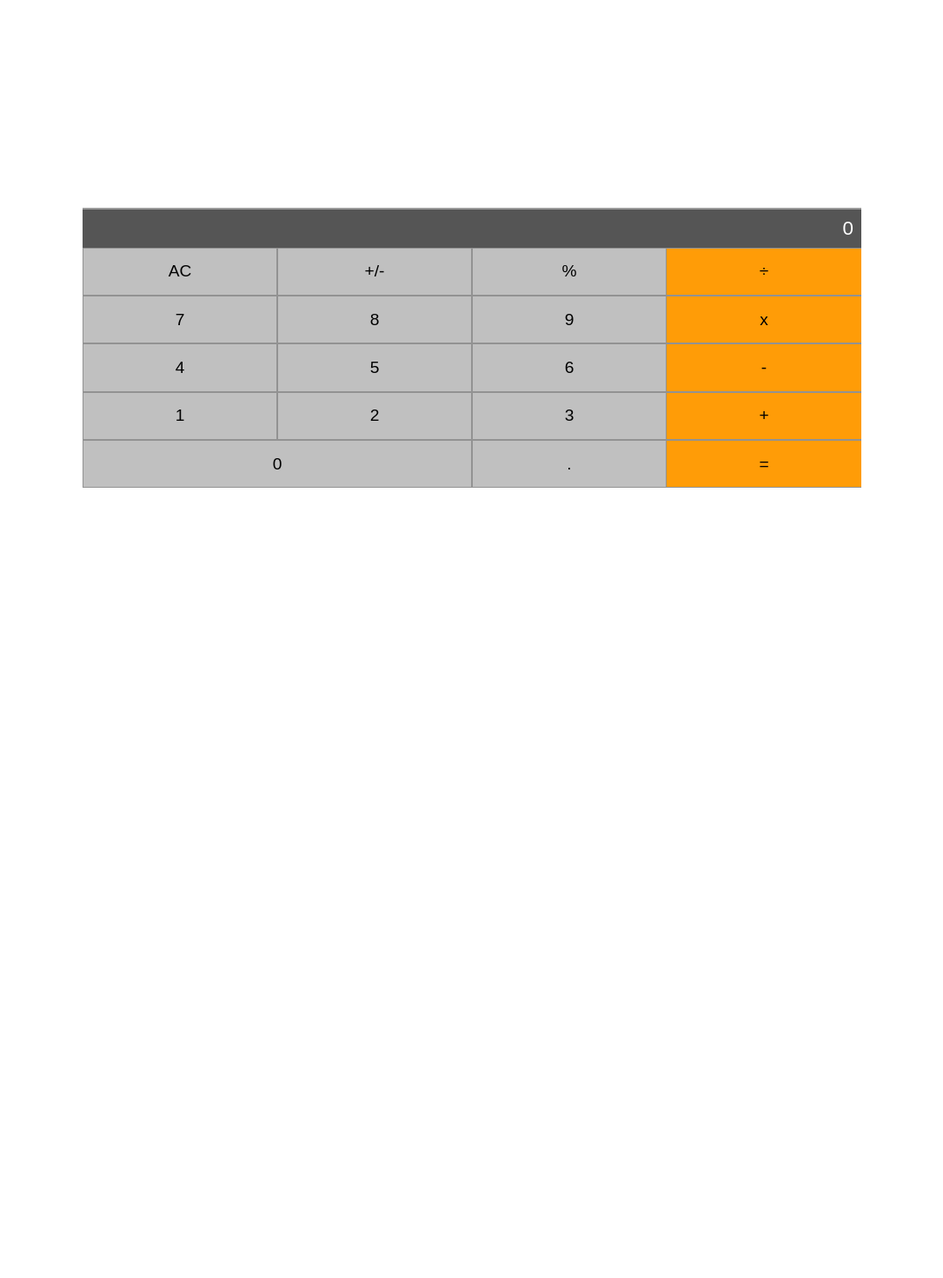
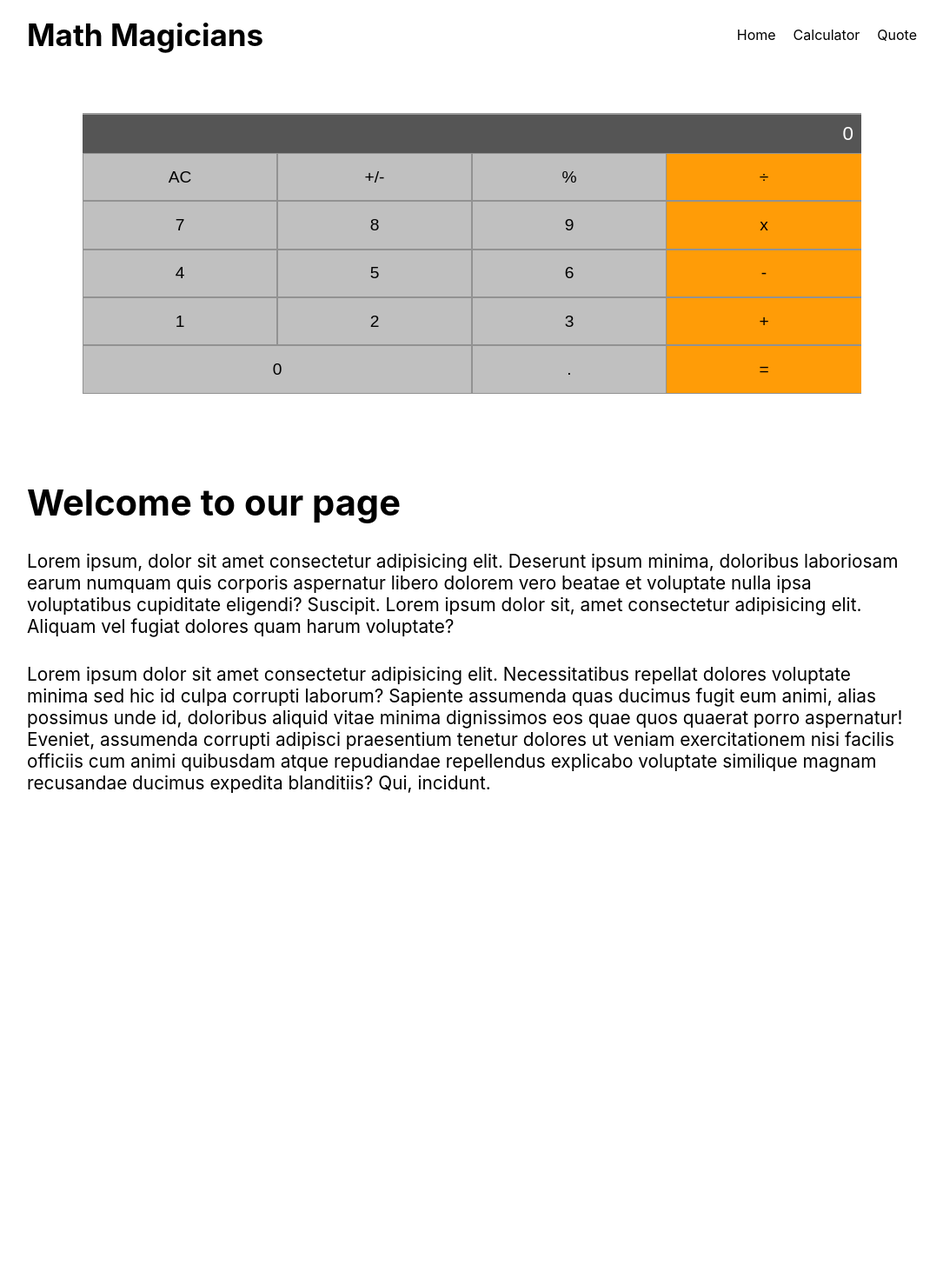
Before and after one commit to tylher/math-magicians, a React (Create React App) app: page / in a window 1280 px wide. Shown: the top 1470 px of the page at 87% size, without its empty margins (97-1182 px from the left). Before the commit the page ends 800 px from the top, so only its background shows below. Built offline with nearby package versions, Linux system fonts and the light colour scheme.

Commit message:
Create two more pages

```diff
--- a/package.json
+++ b/package.json
@@ -9,6 +9,7 @@
     "big.js": "^6.1.1",
     "react": "^18.0.0",
     "react-dom": "^18.0.0",
+    "react-router-dom": "^6.3.0",
     "react-scripts": "5.0.1",
     "web-vitals": "^2.1.4"
   },
--- a/src/App.css
+++ b/src/App.css
@@ -3,3 +3,42 @@
   margin: 0;
   box-sizing: border-box;
 }
+
+li{
+  list-style: none;
+}
+
+.nav-bar{
+  display: flex;
+  margin: 0 10%;
+  justify-content: space-between;
+  align-items: center;
+  height: 80px;
+}
+
+h2{
+  font-size: 35px;
+}
+
+.nav-bar>ul{
+  display: flex;
+  gap: 20px;
+}
+
+.home-container{
+  padding: 50px 10%;
+  height: 100vh;
+  display: flex;
+  flex-direction: column;
+  gap: 30px;
+  font-size: 1.3em;
+}
+
+.quotes-container{
+  height: 100vh;
+  display: flex;
+  flex-direction: column;
+  justify-content: center;
+  padding: 50px 10%;
+  font-size: 30px;
+}
--- a/src/App.js
+++ b/src/App.js
@@ -1,10 +1,16 @@
 import './App.css';
 import { Calculator } from './components/Calculator';
+import NavBar from './components/NavBar';
+import Home from './pages/Home';
+import Quote from './pages/Quotes';
 
 const App = () => (
-  <div>
+  <>
+    <NavBar />
     <Calculator />
-  </div>
+    <Home />
+    <Quote />
+  </>
 );
 
 export default App;
--- a/src/components/Calculator.css
+++ b/src/components/Calculator.css
@@ -6,7 +6,7 @@
 
 .column {
   border-top: 2px solid rgb(155, 155, 155);
-  margin: auto;
+  margin: 50px auto;
   width: 70%;
 }
 
--- /dev/null
+++ b/src/components/NavBar.js
@@ -0,0 +1,13 @@
+const NavBar = () => {
+  const links = ['Home', 'Calculator', 'Quote'];
+  return (
+    <nav className="nav-bar">
+      <h2>Math Magicians</h2>
+      <ul>
+        {links.map((link) => (<li key={link.id}>{link}</li>))}
+      </ul>
+    </nav>
+  );
+};
+
+export default NavBar;
--- a/src/index.css
+++ b/src/index.css
@@ -15,10 +15,7 @@ body {
   -webkit-font-smoothing: antialiased;
   -moz-osx-font-smoothing: grayscale;
   height: 100vh;
-  display: flex;
-  justify-content: center;
   width: 100%;
-  align-items: center;
 }
 
 code {
@@ -33,4 +30,5 @@ code {
 
 #root {
   width: 100%;
+  height: 100%;
 }
--- /dev/null
+++ b/src/pages/Home.js
@@ -0,0 +1,24 @@
+const Home = () => (
+  <div className="home-container">
+    <h1>Welcome to our page </h1>
+    <p className="home-article">
+      Lorem ipsum, dolor sit amet consectetur adipisicing elit. Deserunt ipsum
+      minima, doloribus laboriosam earum numquam quis corporis aspernatur libero
+      dolorem vero beatae et voluptate nulla ipsa voluptatibus cupiditate
+      eligendi? Suscipit. Lorem ipsum dolor sit, amet consectetur adipisicing
+      elit. Aliquam vel fugiat dolores quam harum voluptate?
+    </p>
+    <p className="home-article">
+      Lorem ipsum dolor sit amet consectetur adipisicing elit. Necessitatibus
+      repellat dolores voluptate minima sed hic id culpa corrupti laborum?
+      Sapiente assumenda quas ducimus fugit eum animi, alias possimus unde id,
+      doloribus aliquid vitae minima dignissimos eos quae quos quaerat porro
+      aspernatur! Eveniet, assumenda corrupti adipisci praesentium tenetur
+      dolores ut veniam exercitationem nisi facilis officiis cum animi quibusdam
+      atque repudiandae repellendus explicabo voluptate similique magnam
+      recusandae ducimus expedita blanditiis? Qui, incidunt.
+    </p>
+  </div>
+);
+
+export default Home;
--- /dev/null
+++ b/src/pages/Quotes.js
@@ -0,0 +1,13 @@
+const Quote = () => (
+  <div className="quotes-container">
+    <p>
+      <q>
+        Mathematics is not about numbers, equations, computations or algorithms;
+        it is about understanding
+      </q>
+      - William Paul Thurston
+    </p>
+  </div>
+);
+
+export default Quote;
```
Also changed, not shown: 1 other file (tests, documents, lock files or other folders).
